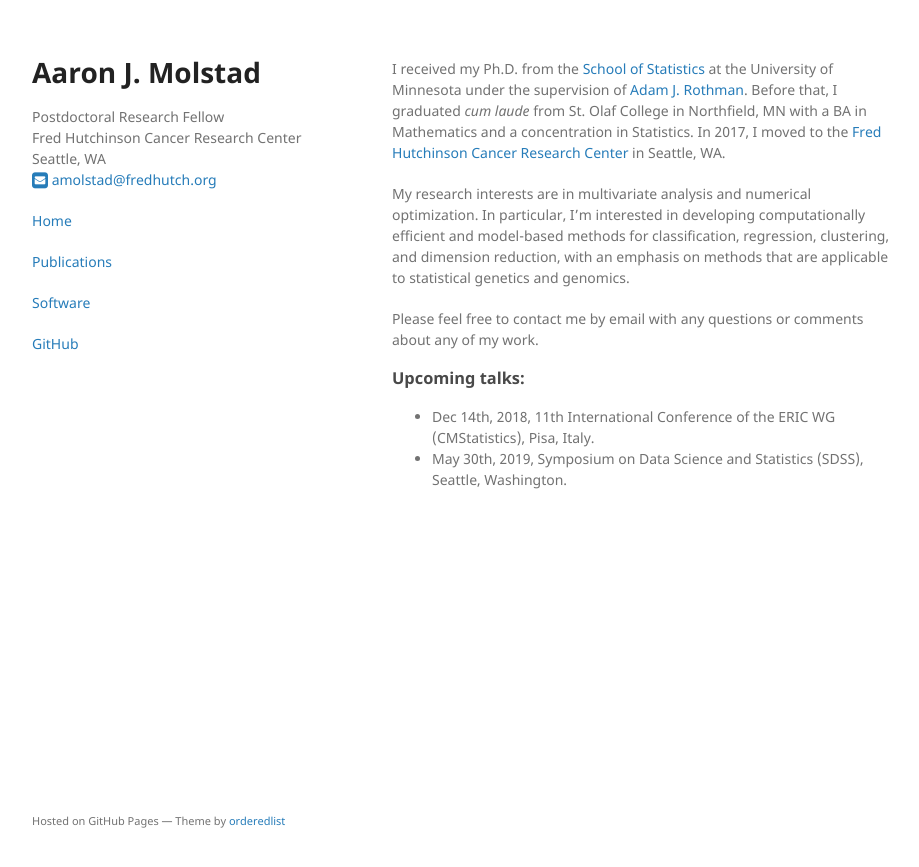
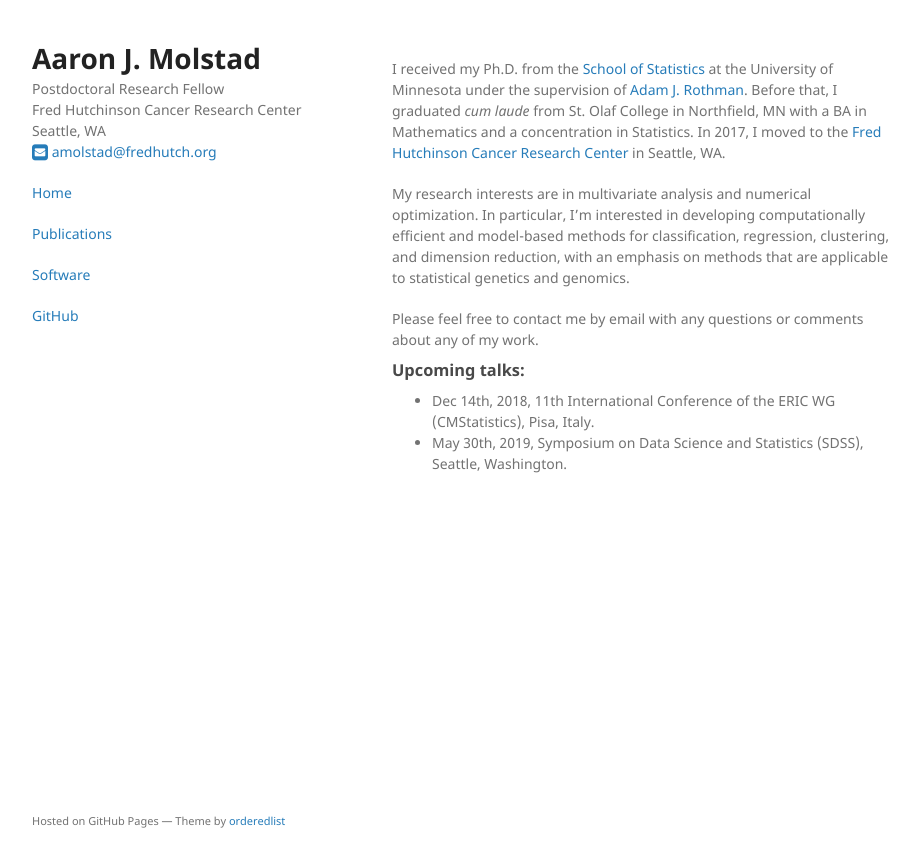
Before and after one commit to ajmolstad/ajmolstad.github.io, a Jekyll site: the page built from index.md, in a window 1280 px wide. Shown: the top 867 px of the page, without its empty margins (178-1097 px from the left). Built offline with Jekyll 4.4.1, drawn with Linux system fonts in a browser that asks for light colours.

Commit message:
Update jekyll-theme-minimal.scss
 # :Monaco, Bitstream Vera Sans Mono, Lucida Console, Terminal, Consolas, Liberation Mono, DejaVu Sans Mono, Courier New, monospace;

```diff
--- a/_sass/jekyll-theme-minimal.scss
+++ b/_sass/jekyll-theme-minimal.scss
@@ -20,7 +20,7 @@
 }
 
 h1, h2, h3 {
-  line-height:1.0;
+  line-height:0.0;
 }
 
 h1 {
@@ -69,7 +69,7 @@
 }
 
 code, pre {
-  font-family:Monaco, Bitstream Vera Sans Mono, Lucida Console, Terminal, Consolas, Liberation Mono, DejaVu Sans Mono, Courier New, monospace;
+  font-family:"Times New Roman", Times, serif;
   color:#333;
   font-size:12px;
 }
```
